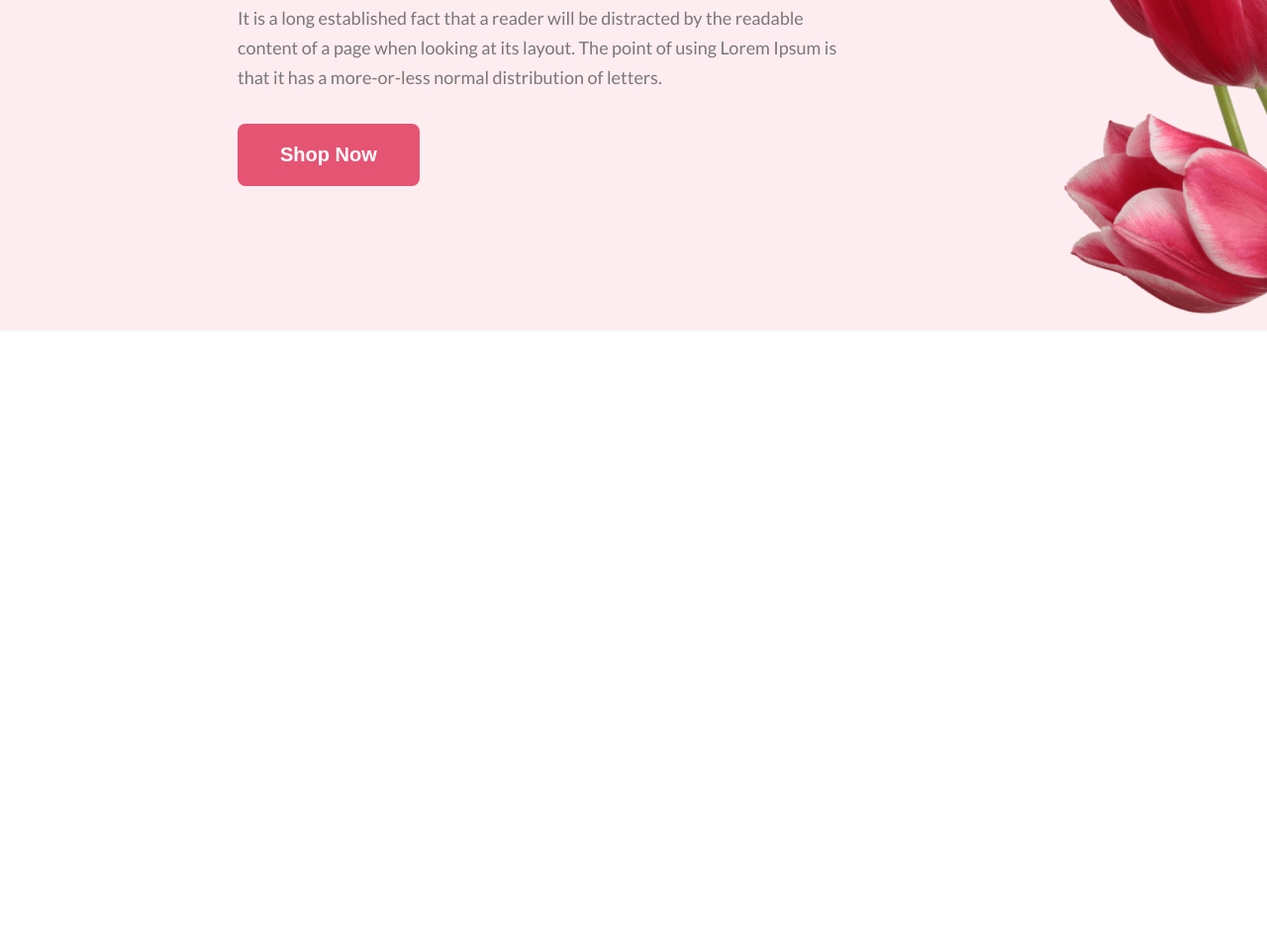
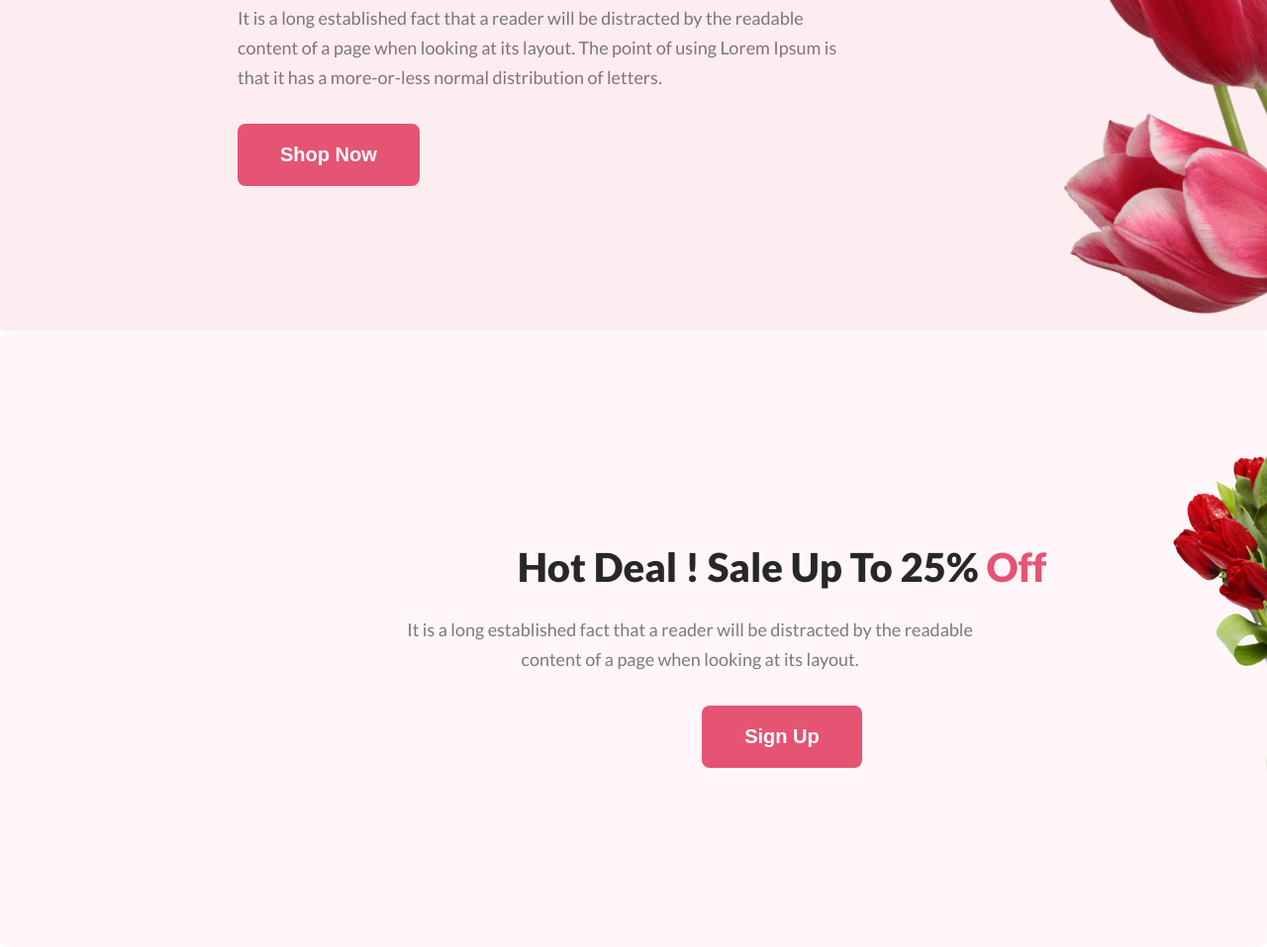
Before and after one commit to shakilarman46/assignmentone, a plain HTML site: page index.html in a window 1280 px wide. Shown: the part 516-1473 px from the top of the page at 99% size. Before the commit the page ends 853 px from the top, so only its background shows below. Drawn offline with Linux system fonts and the light colour scheme.

Commit message:
Hot Deal Part Compleated

```diff
--- a/index.html
+++ b/index.html
@@ -43,6 +43,32 @@
     <!-- Header Part Finished -->
     <!-- ======================================= -->
 
+
+
+
+    <!-- Deal Part Started -->
+    <!-- ====================================== -->
+
+    <div class="deal-background">
+
+        <div class="deal-container">
+
+            <div class="deal-text-area">
+                <h2 class="deal-title">Hot Deal ! Sale Up To 25% <span class="primary-color">Off</span></h2>
+                <p class="deal-description">It is a long established fact that a reader will be distracted by the readable content of a page when looking at its layout.</p>
+                <div class="deal-btn">
+                    <button class="btn-primary">Sign Up</button>
+                </div>
+            </div>
+            <div class="deal-image">
+                <img src="images/pngwing 8.png" alt="">
+            </div>
+        </div>
+    </div>
+
+    <!-- Deal Part Finished -->
+    <!-- ===================================== -->
+
 </body>
 
 </html>
--- a/styles.css
+++ b/styles.css
@@ -51,16 +51,62 @@ body {
     width: 634px;
 }
 
-.header-image{
+.header-image {
     height: 800px;
     width: 635px;
     margin-top: 50px;
     margin-left: 97px;
 }
 
-.header-content{
+.header-content {
     display: flex;
     align-items: center;
     justify-content: space-between;
     margin: 0 240px;
 }
+
+
+
+/* Hot Deal Part */
+/* ====================== */
+
+.deal-background {
+    border-radius: 8px;
+    background: rgba(229, 84, 115, 0.05);
+}
+
+.deal-container{
+    display: flex;
+    align-items: center;
+    justify-content: space-between;
+    margin: 0 400px;
+    padding: 100px 0;
+}
+
+.deal-title {
+    color: #272727;
+    font-size: 40px;
+    font-weight: 800;
+    text-align: center;
+    margin-bottom: 0;
+}
+
+.primary-color {
+    color: #E55473;
+}
+
+.deal-description {
+    color: rgba(39, 39, 39, 0.60);
+    text-align: center;
+    font-size: 18px;
+    font-weight: 400;
+    line-height: 30px;
+    /* 166.667% */
+    margin-top: 24px;
+    margin-bottom: 32px;
+    width: 594px;
+    margin-right: 186px;
+}
+.deal-btn{
+    text-align: center;
+}
```
